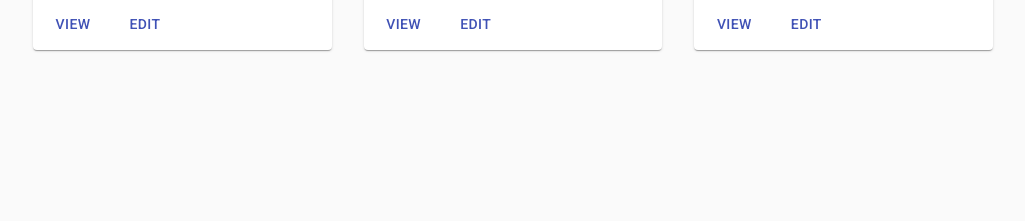
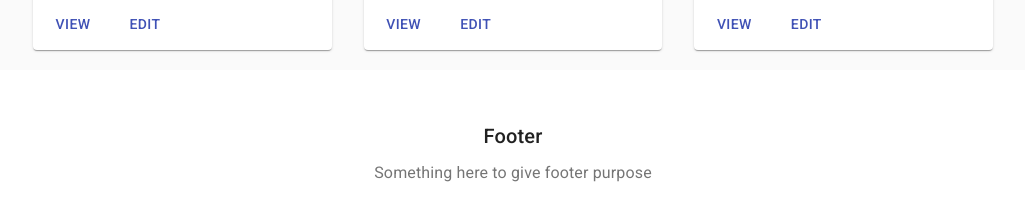
Before and after one commit to aniket1012/Material-Practice-, a React (Create React App) app: page / in a window 1280 px wide. Shown: the part 1498-1719 px from the top of the page, without its empty margins (127-1152 px from the left). Before the commit the page ends 1568 px from the top, so only its background shows below. Built offline with nearby package versions, Linux system fonts and the light colour scheme.

Commit message:
added footer

```diff
--- a/src/App.js
+++ b/src/App.js
@@ -87,6 +87,14 @@
         </Grid>
       </Container>
     </main>
+    <footer className={classes.footer}>
+      <Typography variant='h6'align='center' gutterBottom>
+        Footer
+      </Typography>
+      <Typography variant='subtitle1'align='center' color='textSecondary'>
+        Something here to give footer purpose
+      </Typography>
+    </footer>
    </>
 
 
--- a/src/styles.js
+++ b/src/styles.js
@@ -25,6 +25,10 @@
   },
   cardContent: {
     flexGrow: 1,
+  },
+  footer: {
+      backgroundColor: theme.palette.background.paper,
+      padding: '50px 0'
   }
 
 }));
```
